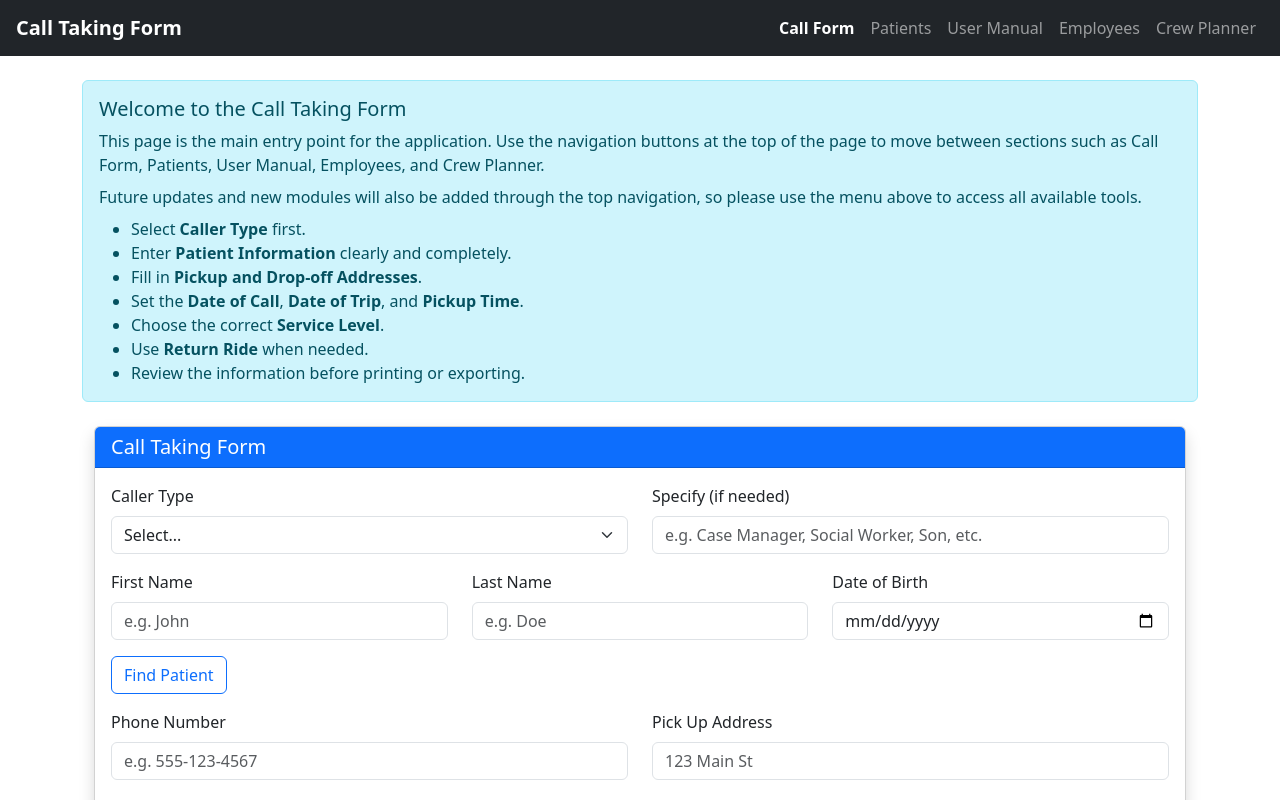
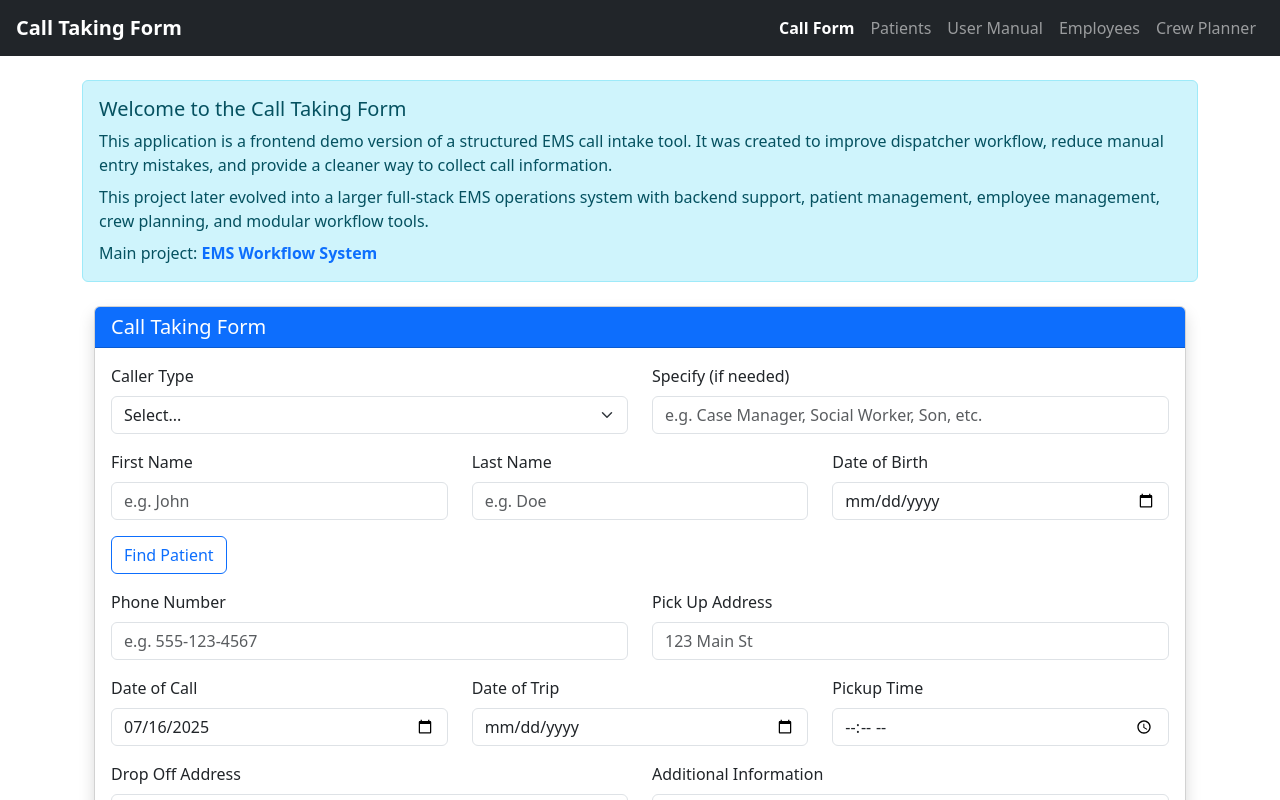
Before and after one commit to AlehSitsko/Call-Taking-Form-React, a React (Vite) app: page /#/ in a window 1280 px wide. Shown: the top 800 px of the page. Built offline with nearby package versions, Linux system fonts and the light colour scheme.

Commit message:
Update landing page and add EMS Workflow System reference

```diff
--- a/src/pages/CallFormPage.jsx
+++ b/src/pages/CallFormPage.jsx
@@ -33,48 +33,37 @@ function CallFormPage() {
     // Main page container with top margin
     <div className="container mt-4">
       {/* Informational block shown at the top of the page */}
-      <div className="alert alert-info mb-4">
+      <div className="alert alert-info mb-4" role="alert">
         {/* Section title */}
         <h5 className="mb-2">Welcome to the Call Taking Form</h5>
 
-        {/* General explanation of what this page is for */}
+        {/* Project explanation */}
         <p className="mb-2">
-          This page is the main entry point for the application. Use the navigation
-          buttons at the top of the page to move between sections such as Call Form,
-          Patients, User Manual, Employees, and Crew Planner.
+          This application is a frontend demo version of a structured EMS call
+          intake tool. It was created to improve dispatcher workflow, reduce
+          manual entry mistakes, and provide a cleaner way to collect call
+          information.
         </p>
 
-        {/* Short note about future modular expansion */}
+        {/* Expansion note */}
         <p className="mb-2">
-          Future updates and new modules will also be added through the top navigation,
-          so please use the menu above to access all available tools.
+          This project later evolved into a larger full-stack EMS operations
+          system with backend support, patient management, employee management,
+          crew planning, and modular workflow tools.
         </p>
 
-        {/* Quick usage checklist for dispatchers or staff */}
-        <ul className="mb-0">
-          <li>
-            Select <strong>Caller Type</strong> first.
-          </li>
-          <li>
-            Enter <strong>Patient Information</strong> clearly and completely.
-          </li>
-          <li>
-            Fill in <strong>Pickup and Drop-off Addresses</strong>.
-          </li>
-          <li>
-            Set the <strong>Date of Call</strong>, <strong>Date of Trip</strong>, and{' '}
-            <strong>Pickup Time</strong>.
-          </li>
-          <li>
-            Choose the correct <strong>Service Level</strong>.
-          </li>
-          <li>
-            Use <strong>Return Ride</strong> when needed.
-          </li>
-          <li>
-            Review the information before printing or exporting.
-          </li>
-        </ul>
+        {/* Main project link */}
+        <p className="mb-0">
+          Main project:{' '}
+          <a
+            href="https://github.com/AlehSitsko/ems-workflow-system"
+            target="_blank"
+            rel="noopener noreferrer"
+            className="fw-semibold"
+          >
+            EMS Workflow System
+          </a>
+        </p>
       </div>
 
       {/* Wrapper used for printable page content */}
```
